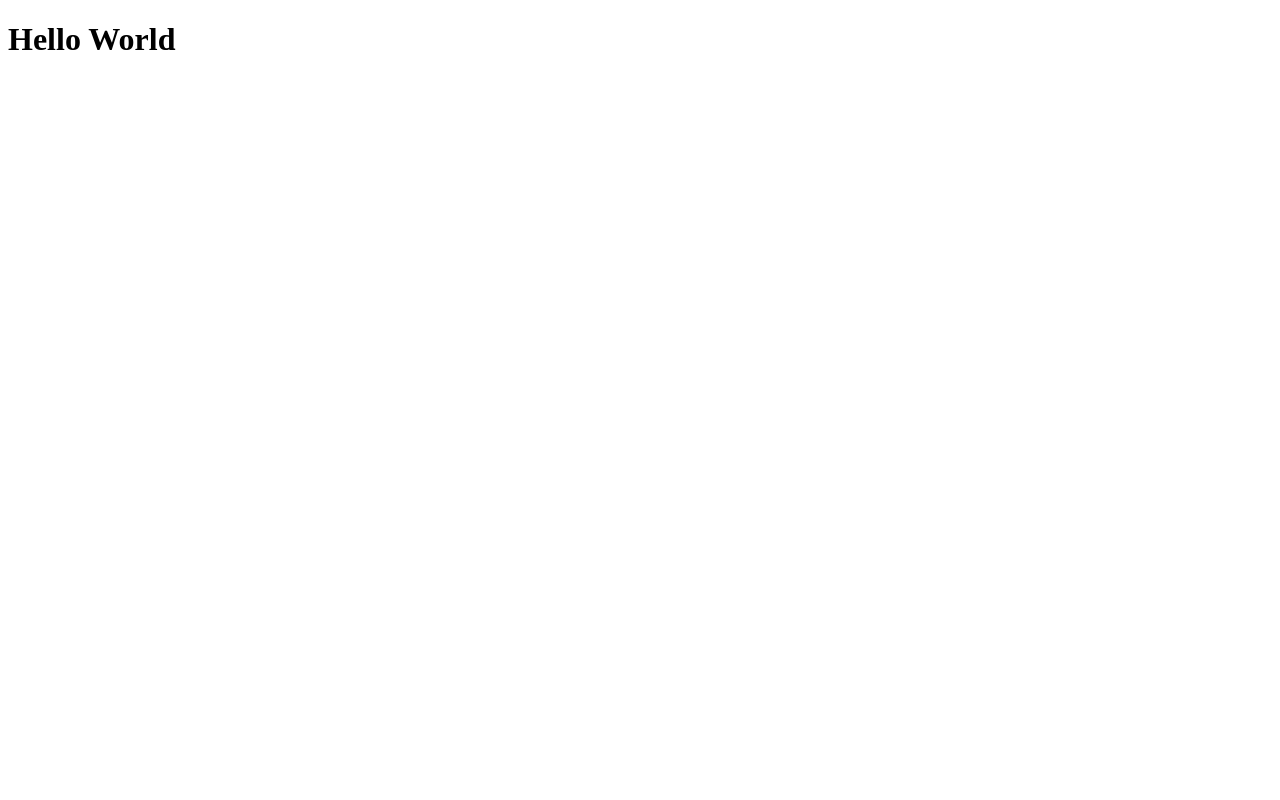
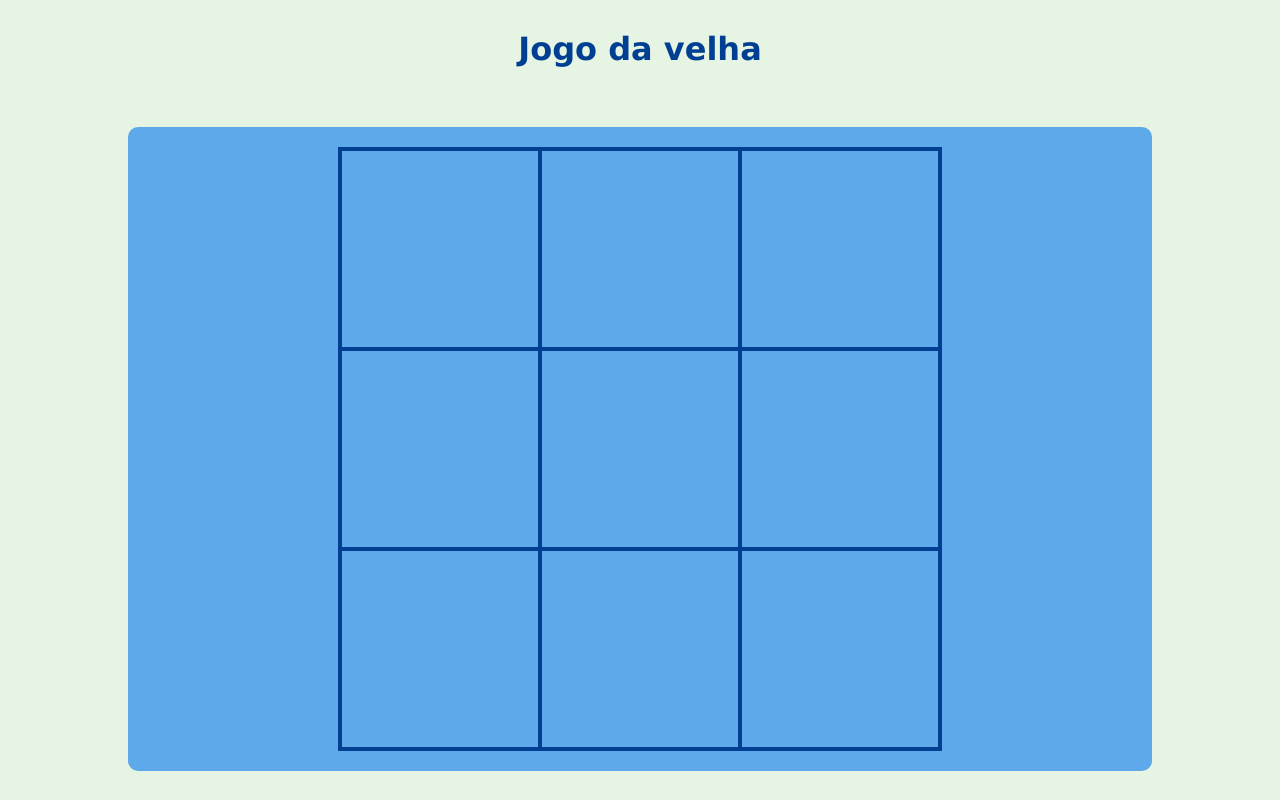
Before and after one commit to thelimarenan/jogo-velha, a website: page index.html in a window 1280 px wide. Drawn offline with Linux system fonts and the light colour scheme.

Commit message:
created Tabuleiro

```diff
--- a/index.html
+++ b/index.html
@@ -4,11 +4,27 @@
 <head>
   <meta charset="UTF-8">
   <meta name="viewport" content="width=device-width, initial-scale=1.0">
-  <title>Document</title>
+  <title>Jogo da velha</title>
+  <link rel="stylesheet" href="./styles.css">
 </head>
 
 <body>
-  <h1>Hello World</h1>
+  <main id="wrap">
+    <h1>Jogo da velha</h1>
+    <div id="container">
+      <div id="tabuleiro">
+        <div class="espaco" id="a1"></div>
+        <div class="espaco" id="a2"></div>
+        <div class="espaco" id="a3"></div>
+        <div class="espaco" id="b1"></div>
+        <div class="espaco" id="b2"></div>
+        <div class="espaco" id="b3"></div>
+        <div class="espaco" id="c1"></div>
+        <div class="espaco" id="c2"></div>
+        <div class="espaco" id="c3"></div>
+      </div>
+    </div>
+  </main>
 </body>
 
 </html>
--- a/styles.css
+++ b/styles.css
@@ -0,0 +1,54 @@
+* {
+  padding: 0px;
+  margin: 0px;
+}
+
+html {
+  --honeydew: #e5f4e3ff;
+  --blue-jeans: #5da9e9ff;
+  --dark-cornflower-blue: #003f91ff;
+  --white: #ffffffff;
+  --palatinate-purple: #6d326dff;
+
+  --tabuleiro-size: 600px;
+  font-family: Verdana, Geneva, Tahoma, sans-serif;
+}
+
+#wrap {
+  width: 100%;
+  height: 100vh;
+  background-color: var(--honeydew);
+  display: flex;
+  flex-direction: column;
+  justify-content: space-around;
+  align-items: center;
+}
+
+h1 {
+  color: var(--dark-cornflower-blue);
+  text-align: center;
+}
+
+#container {
+  background-color: var(--blue-jeans);
+  width: 80%;
+  border-radius: 10px;
+  display: flex;
+  justify-content: center;
+  padding: 20px 0px;
+}
+
+#tabuleiro {
+  width: var(--tabuleiro-size);
+  height: var(--tabuleiro-size);
+  display: grid;
+  grid-template-columns: 1fr 1fr 1fr;
+  border: solid var(--dark-cornflower-blue) 2px;
+}
+
+.espaco {
+  width: calc(var(--tabuleiro-size) / 3);
+  height: calc(var(--tabuleiro-size) / 3);
+  border: solid var(--dark-cornflower-blue) 2px;
+  box-sizing: border-box;
+}
```
Also changed, not shown: Readme.md.
